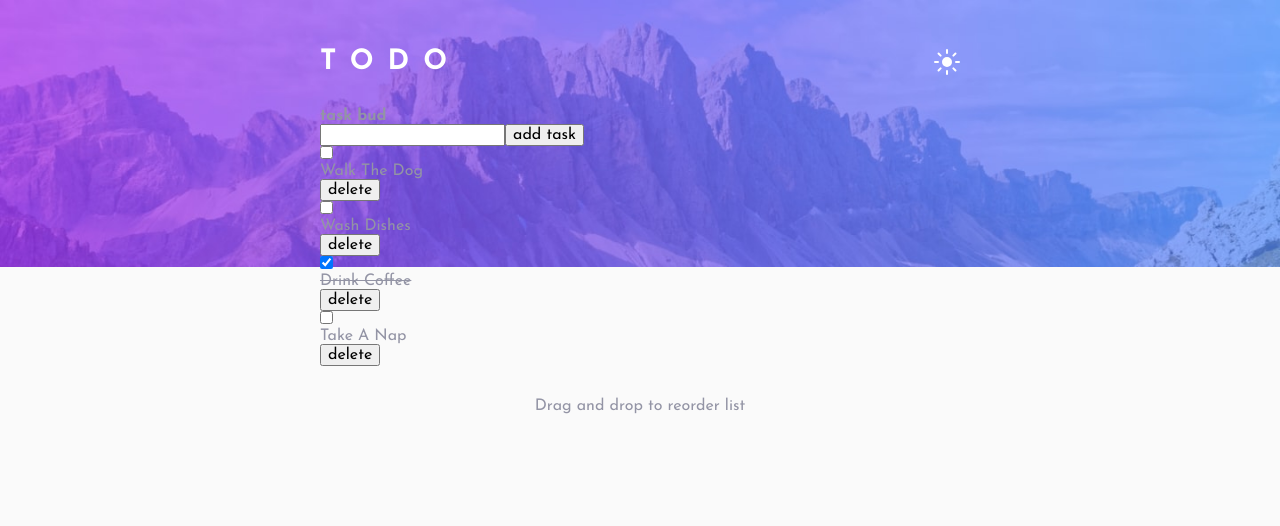
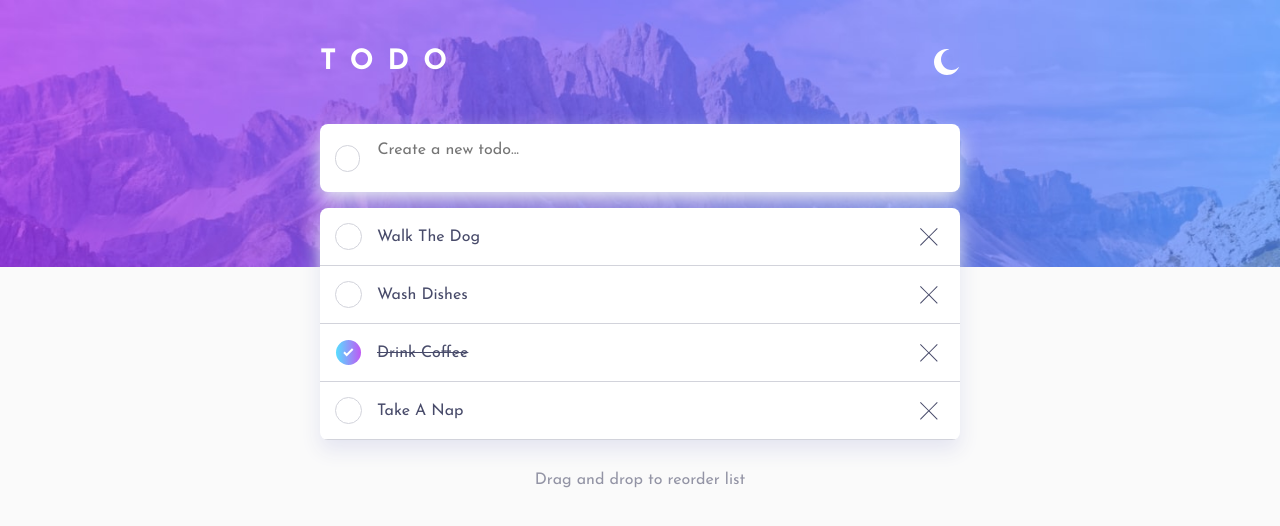
Before and after one commit to Vi-r-us/do-more, a React (Vite) app: page / in a window 1280 px wide. Shown: the top 526 px of the page. Built offline with nearby package versions, Linux system fonts and the light colour scheme.

Commit message:
edit: added a little bit of styling

```diff
--- a/src/App.jsx
+++ b/src/App.jsx
@@ -8,7 +8,10 @@ import Items from "./components/Items";
 // Images
 import bgDesktopLight from "./assets/bg-desktop-light.jpg";
 import bgMobileLight from "./assets/bg-mobile-light.jpg";
+import bgDesktopDark from "./assets/bg-desktop-dark.jpg";
+import bgMobileDark from "./assets/bg-mobile-dark.jpg";
 import iconSun from "./assets/icon-sun.svg";
+import iconMoon from "./assets/icon-moon.svg";
 
 const defaultItems = [
   { id: nanoid(), title: "walk the dog", isDone: false },
@@ -27,10 +30,10 @@ const App = () => {
       <main className="content-center flex" direction="col">
         <section className="heading-section flex" direction="row">
           <h1 className="app-heading">todo</h1>
-          <img src={iconSun} className="theme-switch" alt="switch theme" />
+          <img src={iconMoon} className="theme-switch" alt="switch theme" />
         </section>
 
-        <section className="main-section">
+        <section className="main-section flex" direction="col">
           <ToastContainer position="top-center" />
           <Form />
           <Items items={items} />
--- a/src/components/Form.jsx
+++ b/src/components/Form.jsx
@@ -1,25 +1,27 @@
-import { useState } from 'react';
+import { useState } from "react";
+import iconCheck from "../assets/icon-check.svg";
 
 const Form = () => {
-  const [newItemName, setNewItemName] = useState('');
+  const [newItemName, setNewItemName] = useState("");
 
   const handleSubmit = (e) => {
     e.preventDefault();
   };
   return (
-    <form onSubmit={handleSubmit}>
-      <h4>task bud</h4>
-      <div className='form-control'>
-        <input
-          type='text '
-          className='form-input'
-          value={newItemName}
-          onChange={(event) => setNewItemName(event.target.value)}
-        />
-        <button type='submit' className='btn'>
+    <form className="form-control flex" direction="row" onSubmit={handleSubmit}>
+      <span className="checkbox">
+        <img src={iconCheck} />
+      </span>
+      <textarea
+        type="text"
+        className="text-input"
+        placeholder="Create a new todo..."
+        value={newItemName}
+        onChange={(event) => setNewItemName(event.target.value)}
+      />
+      {/* <button type='submit' className='btn'>
           add task
-        </button>
-      </div>
+        </button> */}
     </form>
   );
 };
--- a/src/components/SingleItem.jsx
+++ b/src/components/SingleItem.jsx
@@ -1,26 +1,25 @@
 /* eslint-disable react/prop-types */
+import iconCheck from "../assets/icon-check.svg";
+import iconCross from "../assets/icon-cross.svg";
+
 const SingleItem = ({ item }) => {
   return (
-    <div className='single-item'>
-      <input
-        type='checkbox'
-        checked={item.isDone}
-        onChange={() => console.log('edit task')}
-      />
-      <p
-        style={{
-          textTransform: 'capitalize',
-          textDecoration: item.isDone && 'line-through',
-        }}
+    <div className="single-item flex" direction="row">
+      <span
+        className={`checkbox ${item.isDone && "checked"}`}
+        onClick={() => console.log("edit task")}
       >
+        <img src={iconCheck} />
+      </span>
+      <p className={item.isDone ? "completed" : ""}>
         {item.title}
       </p>
       <button
-        className='btn remove-btn'
-        type='button'
-        onClick={() => console.log('delete task')}
+        className="remove-btn"
+        type="button"
+        onClick={() => console.log("delete task")}
       >
-        delete
+        <img src={iconCross} />
       </button>
     </div>
   );
--- a/src/index.css
+++ b/src/index.css
@@ -15,6 +15,7 @@
     hsl(280, 87%, 65%) 100%
   );
 
+  --clr-formBackground: white;
   --clr-bodyBackground: hsl(0, 0%, 98%);
   --clr-background: hsl(236, 33%, 92%);
   --clr-text-200: hsl(233, 11%, 84%);
@@ -96,6 +97,29 @@ a {
   flex-direction: column;
 }
 
+input[type="text"],
+textarea {
+  border: none;
+  resize: none;
+  /* outline: none; */
+}
+
+.checkbox {
+  cursor: pointer;
+  border-radius: 50vh;
+  height: 25px;
+  width: 25px;
+  outline: 1px solid var(--clr-text-200);
+
+  &.checked {
+    background: var(--clr-primary-gradient);
+    outline: none;
+
+    display: grid;
+    place-content: center;
+  }
+}
+
 /* ============= PROJECT CSS =============== */
 
 .bg-image {
@@ -131,3 +155,53 @@ a {
     cursor: pointer;
   }
 }
+
+.main-section {
+  --padding: 1em;
+  --gap: 1em;
+  --borderRadius: 0.5em;
+  gap: 1em;
+}
+
+/* Form Styles */
+.form-control {
+  background-color: var(--clr-formBackground);
+  border-radius: var(--borderRadius);
+  box-shadow: 0px 10px 20px var(--clr-background);
+  padding: var(--padding);
+  gap: var(--gap);
+  align-items: center;
+
+  .text-input {
+    width: 100%;
+  }
+}
+
+.items {
+  border-radius: var(--borderRadius);
+  background-color: var(--clr-formBackground);
+  box-shadow: 0px 10px 20px var(--clr-background);
+  overflow: hidden;
+}
+
+.single-item {
+  border-bottom: 1px solid var(--clr-text-200);
+  gap: var(--gap);
+  padding: var(--padding);
+  align-items: center;
+
+  p {
+    text-transform: capitalize;
+    color: var(--clr-text-600);
+    &.completed {
+      text-decoration: line-through;
+    }
+  }
+
+  .remove-btn {
+    margin-left: auto;
+    background: none;
+    border: none;
+    cursor: pointer;
+  }
+}
```
